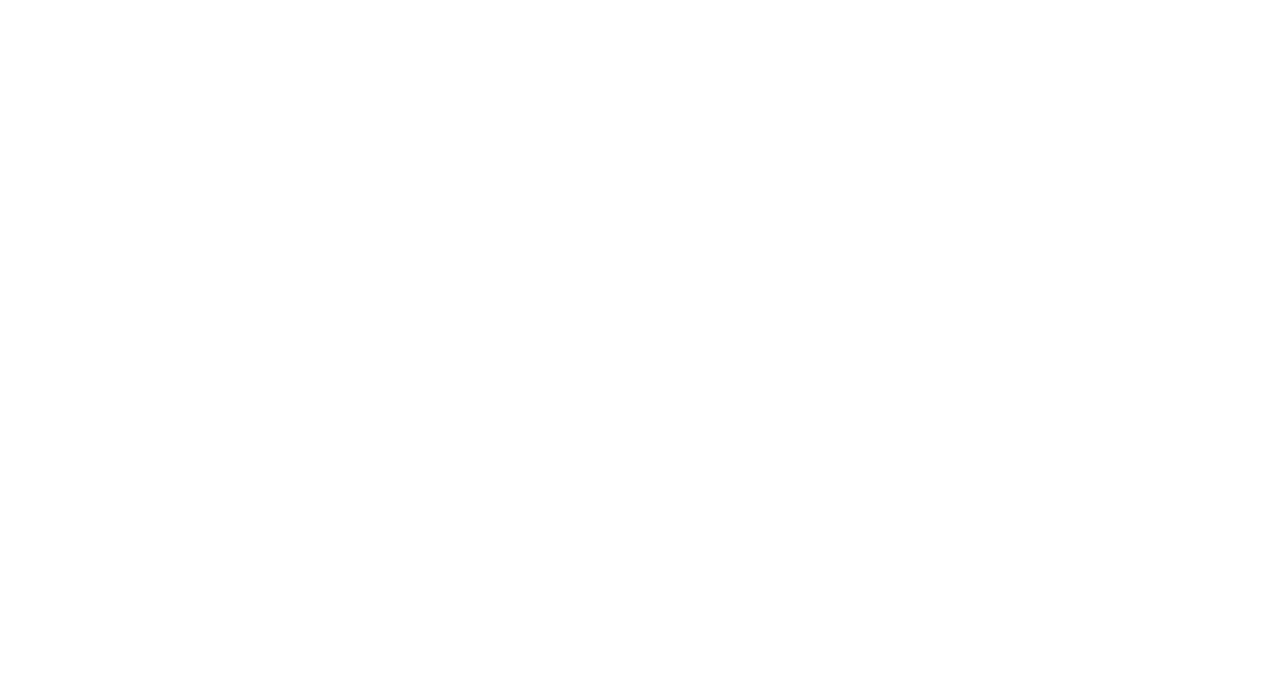
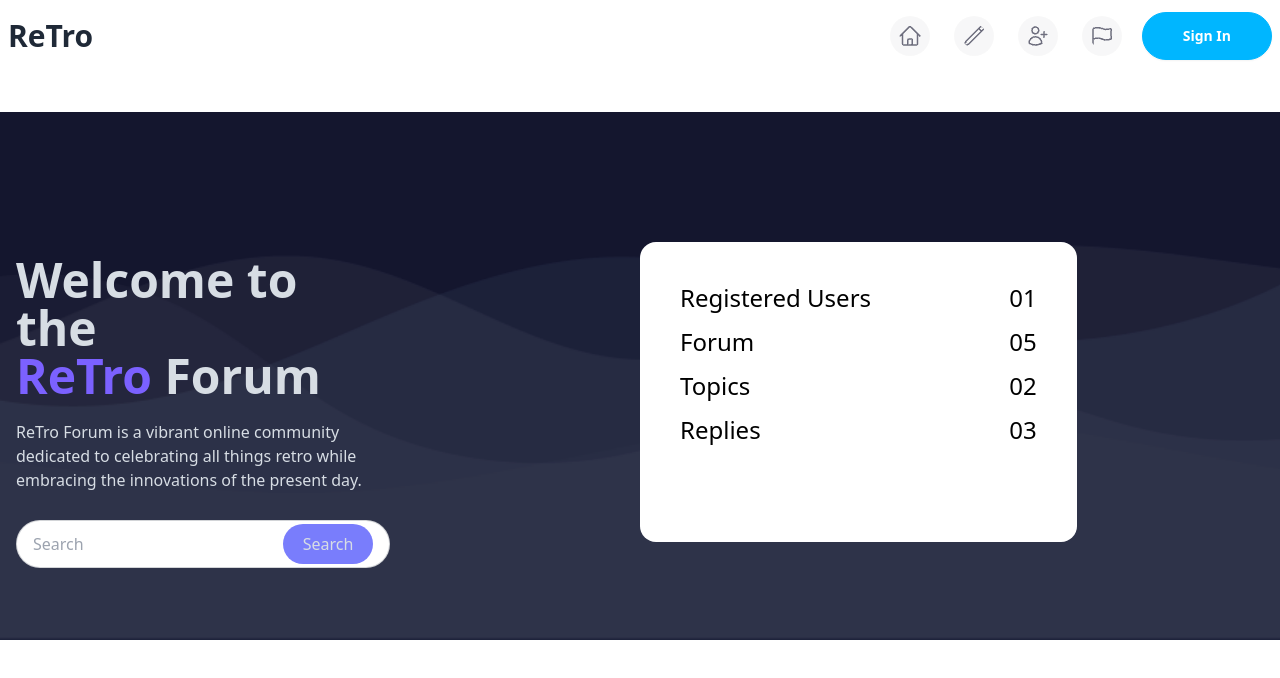
Before and after one commit to nazmul6548/assignment--6, a plain HTML site: page index.html in a window 1280 px wide. Drawn offline with nearby package versions, Linux system fonts and the light colour scheme.

Commit message:
header section complete

```diff
--- a/index.html
+++ b/index.html
@@ -4,8 +4,100 @@
     <meta charset="UTF-8">
     <meta name="viewport" content="width=device-width, initial-scale=1.0">
     <title>Document</title>
+    <link href="https://cdn.jsdelivr.net/npm/daisyui@4.7.2/dist/full.min.css" rel="stylesheet" type="text/css" />
+<script src="https://cdn.tailwindcss.com"></script>
 </head>
 <body>
 
+    <header class="container mx-auto">
+        <!-- nav bar start-->
+        <div class="navbar bg-base-100">
+            <div class="flex-1">
+              <a class="text-3xl font-bold">ReTro</a>
+            </div>
+
+
+              <div class="menu menu-horizontal px-1 gap-6">
+                <div class="group inline-block relative">
+                    <img src="./frame/Frame.png" alt="" class="bg-[#12132D08] p-2 rounded-full">
+                    <div class="hidden group-hover:block  bg-black rounded-lg text-white py-2 px-2 absolute top-10 left-0 ">Home</div>
+                </div>
+                <div class="group inline-block relative">
+                    <img src="./frame/Frame (1).png" alt="" class="bg-[#12132D08] p-2 rounded-full">
+                    <div class="hidden group-hover:block  bg-black rounded-lg text-white py-2 px-2 absolute top-10 left-0 ">Edit</div>
+                </div>
+                <div class="group inline-block relative">
+                    <img src="./frame/Frame (2).png" alt="" class="bg-[#12132D08] p-2 rounded-full">
+                    <div class="hidden group-hover:block  bg-black rounded-lg text-white py-2 px-2 absolute top-10 left-0 ">Add</div>
+                </div>
+                <div class="group inline-block relative">
+                    <img src="./frame/Frame (3).png" alt="" class="bg-[#12132D08] p-2 rounded-full">
+                    <div class="hidden group-hover:block bg-black rounded-lg text-white py-2 px-2 absolute top-10 left-0 ">Mark</div>
+                </div>
+
+
+
+                </div>
+                <button class="btn btn-info rounded-3xl px-10 ml-4 text-white">Sign In</button>
+            </div>
+            </div>
+          </div>
+        <!-- nav bar end -->
+
+        <!-- banner start -->
+        <div>
+            <div class="mt-10">
+               <!-- hero -->
+               <div class="hero  bg-[#12132D]"  style="background-image: url(./images/bgbanner.png);">
+                <div class="hero-overlay bg-opacity-10"></div>
+                <div class="hero-content text-center text-neutral-content">
+                  <div class="grid grid-cols-2 justify-center items-center">
+                    <div class="w-[60%] text-left">
+                        <h1 class="pt-32 text-5xl font-bold word-spacing-2">Welcome to the <br><span class="text-[#7B61FF]">ReTro</span> Forum</h1>
+                        <p class="pt-5 pb-7">ReTro Forum is a vibrant online community dedicated to celebrating all things retro while embracing the innovations of the present day.</p>
+                        <div class="pb-14">
+                            <label class="input input-bordered flex items-center rounded-3xl gap-2">
+                                <input type="text" class="grow " placeholder="Search" />
+                                <!-- <span class="badge badge-info">Optional</span> -->
+                                <button type="button" class="bg-[#797DFC] p-2 rounded-3xl px-5">Search</button>
+                              </label>
+
+                        </div>
+                    </div>
+                    <div class=" w-[70%] h-[300px] bg-white text-black p-10 rounded-2xl mt-8">
+                        <div class="flex justify-between pb-3">
+                            <p class="text-2xl">Registered Users</p>
+                            <p class="text-2xl">01</p>
+                        </div>
+                        <div class="flex justify-between pb-3">
+                            <p class="text-2xl">Forum</p>
+                            <p class="text-2xl">05</p>
+                        </div>
+                        <div class="flex justify-between pb-3">
+                            <p class="text-2xl">Topics</p>
+                            <p class="text-2xl">02</p>
+                        </div>
+                        <div class="flex justify-between pb-3">
+                            <p class="text-2xl">Replies</p>
+                            <p class="text-2xl">03</p>
+                        </div>
+                    </div>
+                  </div>
+                </div>
+              </div>
+               <!-- hero -->
+            </div>
+        </div>
+        <!-- banner end -->
+
+    </header>
+    <main>
+
+    </main>
+
+    <footer>
+
+    </footer>
+    <script src="index.js"></script>
 </body>
 </html>
--- a/index.js
+++ b/index.js
@@ -0,0 +1 @@
+console.log("Allahr nam nia soru korlam");
--- a/tailwind.config.js
+++ b/tailwind.config.js
@@ -0,0 +1,8 @@
+/** @type {import('tailwindcss').Config} */
+module.exports = {
+    content: ["./src/**/*.{html,js}"],
+    theme: {
+      extend: {},
+    },
+    plugins: [],
+  }
```
Also changed, not shown: frame/Frame (1).png (added), frame/Frame (2).png (added), frame/Frame (3).png (added), frame/Frame.png (added), images/bgbanner.png (added), images/joinforum.png (added), images/logo.png (added).
